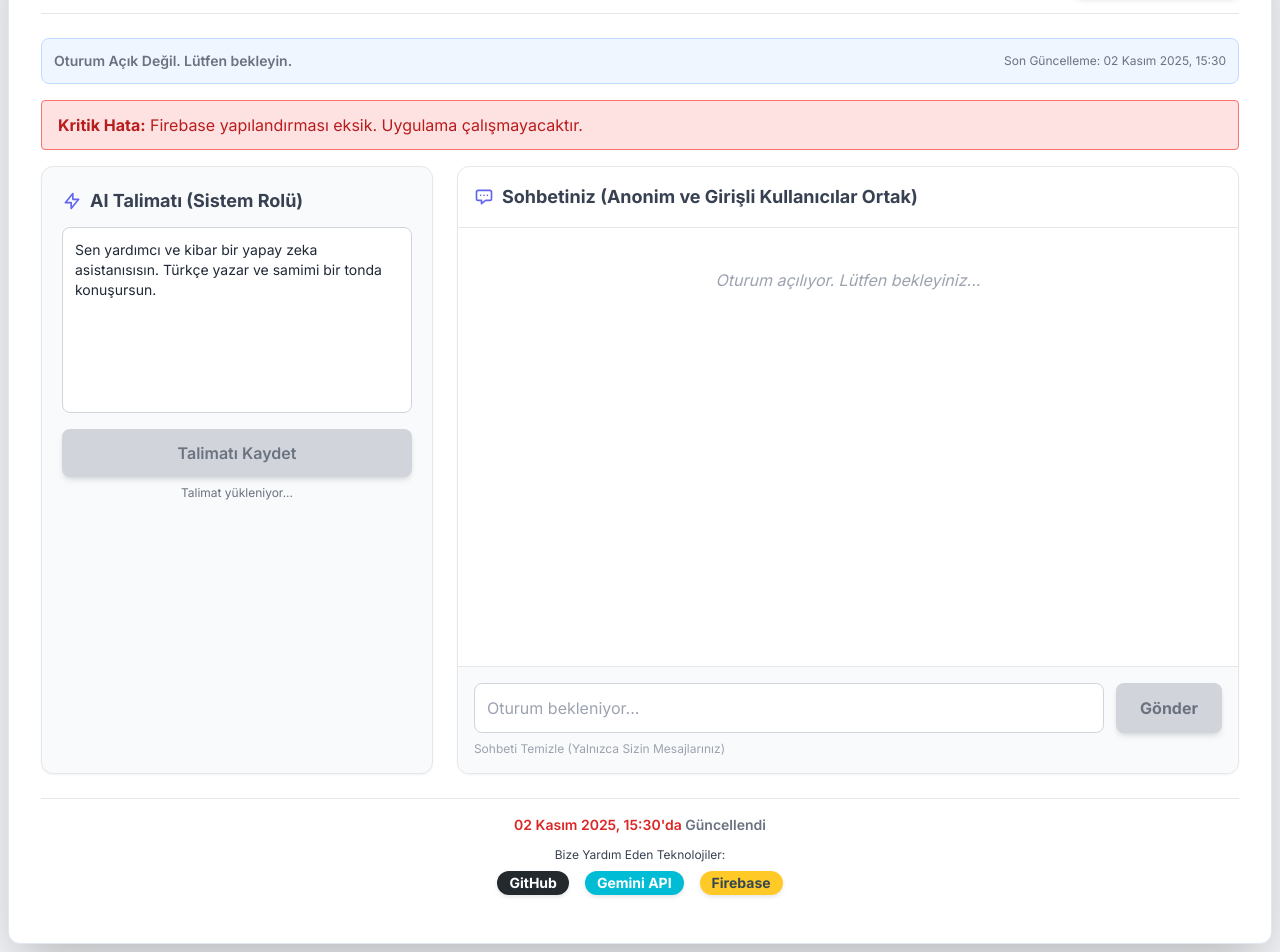
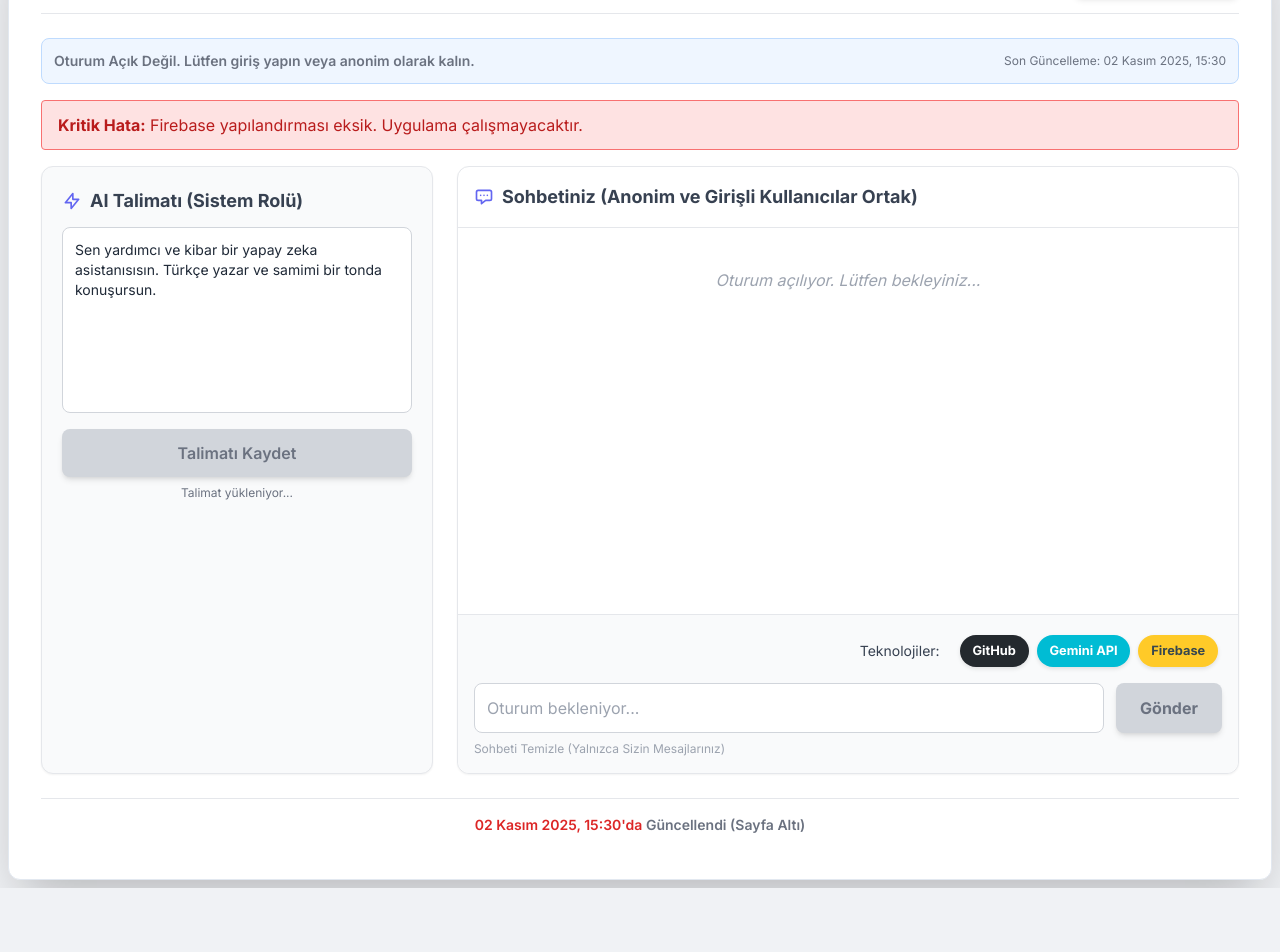
Before and after one commit to zirox23/ai-chat-proje, a plain HTML site: page index.html in a window 1280 px wide. Shown: the part 80-1032 px from the top of the page. After the commit the page ends 968 px from the top, so only its background shows below. Drawn offline with nearby package versions, Linux system fonts and the light colour scheme; no server answers.

Commit message:
Update index.html

```diff
--- a/index.html
+++ b/index.html
@@ -58,20 +58,37 @@
             backdrop-filter: blur(5px);
             z-index: 1000;
         }
+
+        /* Renkli Link Stili - DAHA VURGULU VE GÖZ ALICI */
         .tech-link {
             display: inline-flex;
             align-items: center;
-            justify-content: center;
             font-weight: 700;
-            font-size: 0.875rem;
-            padding: 0.25rem 0.75rem;
+            font-size: 0.8rem;
+            padding: 0.4rem 0.8rem;
             border-radius: 9999px;
             transition: all 0.2s;
-            box-shadow: 0 2px 4px 0 rgba(0, 0, 0, 0.1);
+            box-shadow: 0 2px 4px rgba(0, 0, 0, 0.1);
+            margin: 0.25rem;
+            text-decoration: none; /* Alt çizgiyi kaldır */
         }
         .tech-link:hover {
-            transform: scale(1.05);
-            box-shadow: 0 4px 6px 0 rgba(0, 0, 0, 0.15);
+            transform: translateY(-1px) scale(1.02);
+            box-shadow: 0 5px 8px rgba(0, 0, 0, 0.15);
+        }
+
+        /* Renklere Özgü Stiller */
+        .github-link {
+            background-color: #24292e; /* GitHub Siyahı */
+            color: #ffffff;
+        }
+        .gemini-link {
+            background-color: #00bcd4; /* Gemini Mavi-Turkuaz */
+            color: #ffffff;
+        }
+        .firebase-link {
+            background-color: #FFCA28; /* Firebase Sarı */
+            color: #37474F; /* Koyu Gri Metin */
         }
     </style>
 </head>
@@ -85,7 +102,7 @@
             <svg class="w-7 h-7 mr-2 text-blue-500" fill="none" stroke="currentColor" viewBox="0 0 24 24" xmlns="http://www.w3.org/2000/svg"><path stroke-linecap="round" stroke-linejoin="round" stroke-width="2" d="M9.663 17h4.673M12 3v1m6.364 1.636l-.707.707M3.636 5.636l.707.707m0 7.07l.707.707m6.364-7.07l-.707.707M12 21V9"></path></svg>
             AI Sohbet Asistanı
         </h1>
-        <button id="auth-btn" class="px-5 py-2 bg-indigo-600 text-white font-semibold rounded-lg shadow-md hover:bg-indigo-700 transition duration-150 text-sm">
+        <button id="auth-btn" class="px-5 py-2 bg-indigo-600 text-white font-semibold rounded-lg shadow-md hover:bg-indigo-700 transition duration-150 text-sm" disabled>
             Oturum Durumu Yükleniyor...
         </button>
     </header>
@@ -150,6 +167,26 @@ Sen yardımcı ve kibar bir yapay zeka asistanısısın. Türkçe yazar ve samim
 
             <!-- Mesaj Gönderme Formu -->
             <div class="p-4 border-t border-gray-200 bg-gray-50 rounded-b-xl">
+
+                <!-- Renkli Teknolojik Linkler BURAYA TAŞINDI -->
+                <div class="flex flex-wrap justify-center sm:justify-end mb-3">
+                    <span class="text-gray-700 font-medium text-sm mr-4 flex items-center mb-1 sm:mb-0">
+                        Teknolojiler:
+                    </span>
+                    <a href="https://github.com" target="_blank"
+                       class="tech-link github-link">
+                       GitHub
+                    </a>
+                    <a href="https://ai.google.dev/gemini-api" target="_blank"
+                       class="tech-link gemini-link">
+                       Gemini API
+                    </a>
+                    <a href="https://firebase.google.com" target="_blank"
+                       class="tech-link firebase-link">
+                       Firebase
+                    </a>
+                </div>
+
                 <form id="chat-form" class="flex gap-3">
                     <input type="text" id="user-input" placeholder="Mesajınızı buraya yazın..." class="flex-1 p-3 border border-gray-300 rounded-lg focus:ring-indigo-500 focus:border-indigo-500 transition duration-150 text-gray-800 bg-white placeholder-gray-400" autocomplete="off" disabled>
                     <button type="submit" id="send-btn" class="px-6 py-3 bg-indigo-600 text-white font-bold rounded-lg shadow-md hover:bg-indigo-700 transition duration-150 disabled:bg-gray-300 disabled:text-gray-500" disabled>
@@ -167,31 +204,11 @@ Sen yardımcı ve kibar bir yapay zeka asistanısısın. Türkçe yazar ve samim
         </div>
     </div>
 
-    <!-- Footer -->
+    <!-- Eski Footer Alanı Sadece Tarih Bilgisiyle Kaldı -->
     <footer class="text-center text-xs text-gray-500 mt-6 border-t border-gray-200 pt-4 bg-white rounded-b-xl">
         <p class="text-sm font-semibold mb-3">
-            <span class="text-red-600">02 Kasım 2025, 15:30'da</span> Güncellendi
+            <span class="text-red-600">02 Kasım 2025, 15:30'da</span> Güncellendi (Sayfa Altı)
         </p>
-
-        <!-- Renkli Teknolojik Linkler (Artık Görünür Olmalı) -->
-        <p class="text-gray-700 font-medium mb-2">Bize Yardım Eden Teknolojiler:</p>
-        <div class="flex justify-center space-x-4 mb-4">
-            <a href="https://github.com" target="_blank"
-               class="tech-link"
-               style="background-color: #24292e; color: #ffffff;">
-               GitHub
-            </a>
-            <a href="https://ai.google.dev/gemini-api" target="_blank"
-               class="tech-link"
-               style="background-color: #00bcd4; color: #ffffff;">
-               Gemini API
-            </a>
-            <a href="https://firebase.google.com" target="_blank"
-               class="tech-link"
-               style="background-color: #FFCA28; color: #37474F;">
-               Firebase
-            </a>
-        </div>
     </footer>
 </div>
 
@@ -272,6 +289,8 @@ Sen yardımcı ve kibar bir yapay zeka asistanısısın. Türkçe yazar ve samim
     let isAILoading = false;
     let isReadyToChat = false;
     let unsubscribeFromChatHistory = null;
+    let isInitialAuthAttempted = false; // İlk oturum açma denemesini takip etmek için
+
 
     // Uygulama başlatma
     try {
@@ -349,7 +368,7 @@ Sen yardımcı ve kibar bir yapay zeka asistanısısın. Türkçe yazar ve samim
         // Sadece AI mesajlarında tam metni göster, diğer mesajlarda sadece metni göster.
         messageDiv.innerHTML = `
             <div class="font-bold text-xs mb-1 ${isUser ? 'text-indigo-600' : 'text-green-800'}">
-                ${senderLabel} - ID: ${uid.substring(0, 4)}
+                ${senderLabel} - ID: ${uid.substring(0, 8)}
             </div>
             <p class="whitespace-pre-wrap">${text}</p>
         `;
@@ -396,13 +415,9 @@ Sen yardımcı ve kibar bir yapay zeka asistanısısın. Türkçe yazar ve samim
         if (ready) {
             userInputEl.placeholder = "Mesajınızı buraya yazın...";
             geminiStatusEl.classList.remove('hidden');
-            authBtnEl.disabled = false;
         } else {
             userInputEl.placeholder = "Oturum bekleniyor...";
-            userInputEl.disabled = true;
-            sendBtnEl.disabled = true;
             geminiStatusEl.classList.add('hidden');
-            authBtnEl.disabled = true;
         }
         sendBtnEl.disabled = !ready || isAILoading || userInputEl.value.trim() === '';
     }
@@ -528,6 +543,7 @@ Sen yardımcı ve kibar bir yapay zeka asistanısısın. Türkçe yazar ve samim
 
             renderChatHistory(newHistory);
 
+            // İLK VERİ GELDİĞİNDE sohbeti hazır olarak işaretle
             if (!isReadyToChat) {
                 setChatReadyState(true);
             }
@@ -708,7 +724,7 @@ Sen yardımcı ve kibar bir yapay zeka asistanısısın. Türkçe yazar ve samim
 
     // --- OTURUM YÖNETİMİ ---
 
-    function updateAuthUI(isLoggedIn, userEmail = 'Anonim Kullanıcı') {
+    function updateAuthUI(isLoggedIn, userEmail = 'Oturum Kapalı') {
         if (isLoggedIn) {
             authBtnEl.textContent = 'Çıkış Yap';
             authBtnEl.classList.remove('bg-indigo-600', 'hover:bg-indigo-700');
@@ -729,12 +745,12 @@ Sen yardımcı ve kibar bir yapay zeka asistanısısın. Türkçe yazar ve samim
             authBtnEl.textContent = 'Giriş Yap / Kayıt Ol';
             authBtnEl.classList.remove('bg-red-500', 'hover:bg-red-600');
             authBtnEl.classList.add('bg-indigo-600', 'hover:bg-indigo-700');
-            authStatusEl.innerHTML = `<span class="font-semibold text-gray-500">Oturum Açık Değil. Lütfen bekleyin.</span>`;
+            authStatusEl.innerHTML = `<span class="font-semibold text-gray-500">Oturum Açık Değil. Lütfen giriş yapın veya anonim olarak kalın.</span>`;
         }
     }
 
     authBtnEl.addEventListener('click', async () => {
-        if (!auth.currentUser) return; // Auth henüz hazır değilse bir şey yapma
+        if (!auth.currentUser) return openAuthModal(); // Auth henüz hazır değilse
 
         // Üye (E-posta/Şifre) veya Özel Token ile giriş yapmış bir kullanıcıysa ÇIKIŞ YAP
         if (!auth.currentUser.isAnonymous) {
@@ -772,7 +788,7 @@ Sen yardımcı ve kibar bir yapay zeka asistanısısın. Türkçe yazar ve samim
             console.error("Giriş hatası:", error);
             let errorMessage = "Giriş başarısız. Lütfen bilgilerinizi kontrol edin.";
             if (error.code === 'auth/invalid-email') errorMessage = 'Geçersiz e-posta formatı.';
-            if (error.code === 'auth/wrong-password') errorMessage = 'Şifre hatalı.';
+            if (error.code === 'auth/wrong-password') errorMessage = 'E-posta veya şifre hatalı.';
             if (error.code === 'auth/user-not-found') errorMessage = 'Bu e-posta ile kayıtlı kullanıcı bulunamadı.';
 
             loginErrorEl.textContent = errorMessage;
@@ -834,17 +850,27 @@ Sen yardımcı ve kibar bir yapay zeka asistanısısın. Türkçe yazar ve samim
             unsubscribeFromChatHistory = null;
         }
 
+        // **FIX 2**: Buton metnini hemen güncelle ve kilidini aç
+        if (authBtnEl.textContent.includes('Yükleniyor')) {
+             authBtnEl.textContent = user ? 'Çıkış Yap' : 'Giriş Yap / Kayıt Ol';
+             authBtnEl.disabled = false;
+        }
+
         if (user) {
-            // Başarılı oturum açma (Anonim, Üye veya Token ile)
+            // Oturum Açık (Anonim, Üye veya Token ile)
             userId = user.uid;
             const userEmail = user.isAnonymous ? 'Anonim' : user.email || user.uid;
 
             updateAuthUI(true, userEmail);
             setChatReadyState(false);
 
-            // Kullanıcı üye ise (anonim değilse) prompt'u yükle
+            // 1. Chat Listener'ı Başlat (Hemen)
+            unsubscribeFromChatHistory = setupChatHistoryListener(); // Bu fonksiyon, chat hazır olunca setChatReadyState(true) çağırır.
+
+            // 2. Kullanıcı üye ise (anonim değilse) prompt'u yükle (NON-BLOCKING)
             if (!user.isAnonymous) {
-                await loadPrompt();
+                // **FIX 1**: await kaldırıldı. Sohbet yüklenirken prompt yüklenmesi beklenmez.
+                loadPrompt();
             } else {
                 // Anonim kullanıcılar için prompt alanı devre dışı
                 aiSystemPromptEl.disabled = true;
@@ -852,7 +878,7 @@ Sen yardımcı ve kibar bir yapay zeka asistanısısın. Türkçe yazar ve samim
                 promptStatusEl.textContent = 'Anonim kullanıcılar rol tanımı değiştiremez.';
             }
 
-            unsubscribeFromChatHistory = setupChatHistoryListener(); // Sohbeti dinlemeye başla
+            isInitialAuthAttempted = true; // Oturum kontrol edildi
 
         } else {
             // Oturum Kapalı
@@ -860,8 +886,10 @@ Sen yardımcı ve kibar bir yapay zeka asistanısısın. Türkçe yazar ve samim
             updateAuthUI(false);
             setChatReadyState(false);
 
+            if (!isInitialAuthAttempted) {
+                isInitialAuthAttempted = true;
+                // TOKEN VEYA ANONİM GİRİŞ ZORLAMASI
                 try {
-                // TOKEN VEYA ANONİM GİRİŞ ZORLAMASI
                     if (initialAuthToken) {
                         await signInWithCustomToken(auth, initialAuthToken);
                     } else {
@@ -869,8 +897,11 @@ Sen yardımcı ve kibar bir yapay zeka asistanısısın. Türkçe yazar ve samim
                     }
                 } catch (error) {
                     console.error("İlk Oturum Açma Hatası:", error);
+                    // Hata durumunda da UI'ın güncellenmesi sağlanmalı
+                    updateAuthUI(false, "Kritik Hata: Oturum Açılamadı");
                     displayError("Uygulama başlatılırken kritik oturum açma hatası. Lütfen konsolu kontrol edin.");
                     setChatReadyState(false);
+                }
             }
         }
     });
```
Lines whose indentation alone changed are shown as unchanged.
